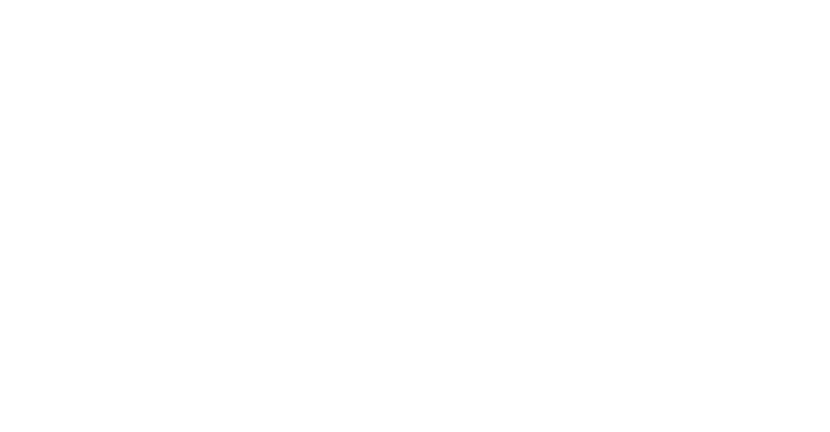
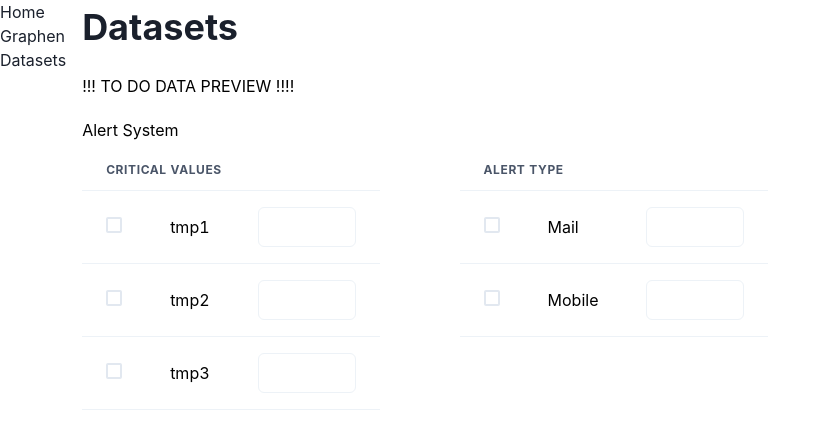
Before and after one commit to Umweltrechner-HSRM/frontend, a React (Vite) app: page /datasets in a window 1280 px wide. Before the commit this address had no page. Shown: the top 432 px of the page, without its empty margins (0-830 px from the left). Built offline with nearby package versions, Linux system fonts and the light colour scheme.

Commit message:
erster Entwurf

```diff
--- a/src/App.jsx
+++ b/src/App.jsx
@@ -7,6 +7,7 @@
 import Graph from "./views/Graphs.jsx";
 import { BrowserRouter, Link, Outlet, Route, Routes } from "react-router-dom";
 import React from "react";
+import Datasets from "./views/Datasets";
 
 const queryClient = new QueryClient();
 
@@ -21,6 +22,9 @@
             </li>
             <li>
               <Link to="/graph">Graphen</Link>
+            </li>
+            <li>
+              <Link to="/datasets">Datasets</Link>
             </li>
           </ul>
         </nav>
@@ -39,6 +43,7 @@
         <Route element={<Layout/>}>
           <Route element={<Start />} path="/" />
           <Route element={<Graph />} path="/graph" />
+          <Route element={<Datasets />} path="/datasets" />
         </Route>
       </Routes>
     </BrowserRouter>
--- /dev/null
+++ b/src/views/Datasets.jsx
@@ -0,0 +1,109 @@
+import {Table,Thead,Tbody,Tr,Th,Td,TableContainer,VStack,HStack,Text, Container, Checkbox, Input, Box} from "@chakra-ui/react";
+
+//data for testing
+const SENSORDATA = [
+    {name: "tmp1", value: 16},
+    {name: "tmp2", value: 18},
+    {name: "tmp3", value: 16.5}
+]
+
+function SensorRow({data}) {
+    return (
+        <Tr>
+            <Td><Checkbox/></Td>
+            <Td>{data.name}</Td>
+            <Td><Input htmlSize={2} width='auto'/></Td>
+        </Tr>
+    );
+}
+
+function TableCriticalValues({sensorData}) {
+    const rows = [];
+    sensorData.forEach((data) => {
+            rows.push(<SensorRow data={data}/>);
+        }
+    )
+    return (
+        <TableContainer>
+            <Table variant='simple'>
+                <Thead>
+                    <Tr>
+                        <Th colSpan='3'>Critical Values</Th>
+                    </Tr>
+                </Thead>
+                <Tbody>
+                    {rows}
+                </Tbody>
+            </Table>
+        </TableContainer>
+    );
+}
+
+function TableAlertType() {
+    const table_data = [{name: 'Mail'}, {name: 'Mobile'}];
+    const rows = [];
+
+    table_data.forEach((data) => {
+            rows.push(<SensorRow data={data}/>);
+        }
+    )
+    return (
+        <TableContainer>
+            <Table variant='simple'>
+                <Thead>
+                    <Tr>
+                        <Th colSpan='3'>Alert Type</Th>
+                    </Tr>
+                </Thead>
+                <Tbody>
+                    {rows}
+                </Tbody>
+            </Table>
+        </TableContainer>
+    );
+}
+
+function AlertSystem({sensorData}) {
+    return (
+        <VStack align='stretch'>
+            <Text>
+                Alert System
+            </Text>
+            <HStack spacing={20} align='stretch'>
+                <Box>
+                    <Table>
+                        <TableCriticalValues sensorData={sensorData}/>
+                    </Table>
+                </Box>
+                <Box>
+                    <Table>
+                        <TableAlertType/>
+                    </Table>
+                </Box>
+            </HStack>
+        </VStack>
+    );
+}
+
+const Datasets = () => {
+
+    return (
+        <Container maxW="4xl">
+            <VStack spacing={5} align='stretch'>
+                <Box>
+                    <Text fontSize="4xl" fontWeight="bold">
+                        Datasets
+                    </Text>
+                </Box>
+                <Box color='black'>
+                    !!! TO DO DATA PREVIEW !!!!
+                </Box>
+                <Box color='black'>
+                    <AlertSystem sensorData={SENSORDATA}></AlertSystem>
+                </Box>
+            </VStack>
+        </Container>
+    );
+}
+
+export default Datasets;
```
